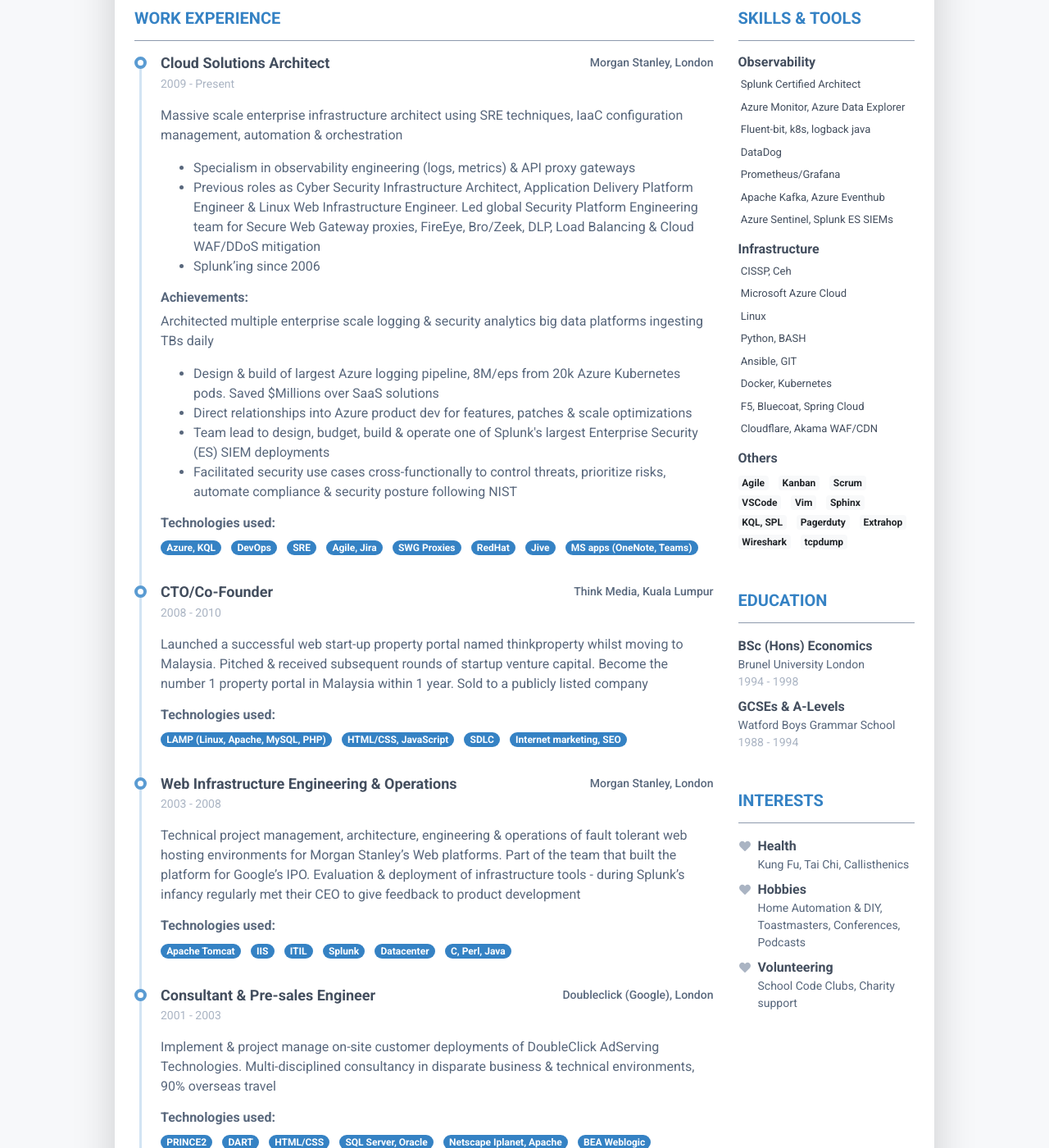
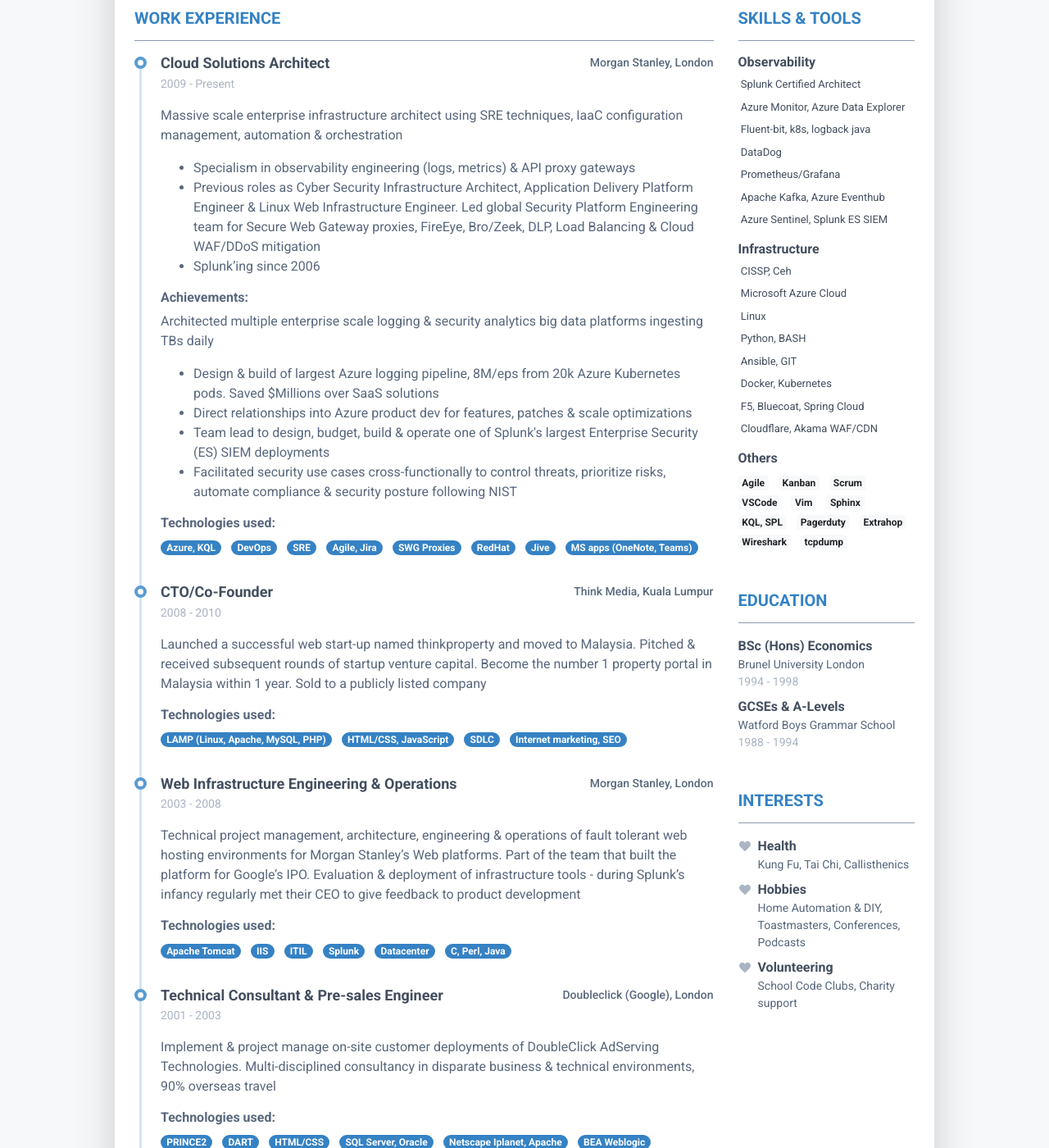
Before and after one commit to Hamy200/resume, a Jekyll site: the page built from index.markdown, in a window 1280 px wide and 1400 px high, scrolled down 301 px. Shown: the whole window at 82% size. Built offline with Jekyll 4.4.1, drawn with Linux system fonts in a browser that asks for light colours; nearby versions of some CDN libraries.

Commit message:
Update data.yml

```diff
--- a/_data/data.yml
+++ b/_data/data.yml
@@ -67,7 +67,7 @@ experiences:
     time: 2008 - 2010
     company: Think Media, Kuala Lumpur
     details: |
-        Launched a successful web start-up property portal named thinkproperty whilst moving to Malaysia. Pitched & received subsequent rounds of startup venture capital. Become the number 1 property portal in Malaysia within 1 year. Sold to a publicly listed company
+        Launched a successful web start-up named thinkproperty and moved to Malaysia. Pitched & received subsequent rounds of startup venture capital. Become the number 1 property portal in Malaysia within 1 year. Sold to a publicly listed company
     technologies:
       - LAMP (Linux, Apache, MySQL, PHP)
       - HTML/CSS, JavaScript
@@ -87,7 +87,7 @@ experiences:
       - Datacenter
       - C, Perl, Java
 
-  - role: Consultant & Pre-sales Engineer
+  - role: Technical Consultant & Pre-sales Engineer
     time: 2001 - 2003
     company: Doubleclick (Google), London
     details: |
@@ -141,7 +141,7 @@ skills:
       - name: DataDog
       - name: Prometheus/Grafana
       - name: Apache Kafka, Azure Eventhub
-      - name: Azure Sentinel, Splunk ES SIEMs
+      - name: Azure Sentinel, Splunk ES SIEM
   - category: Infrastructure
     tools:
       - name: CISSP, Ceh
```
